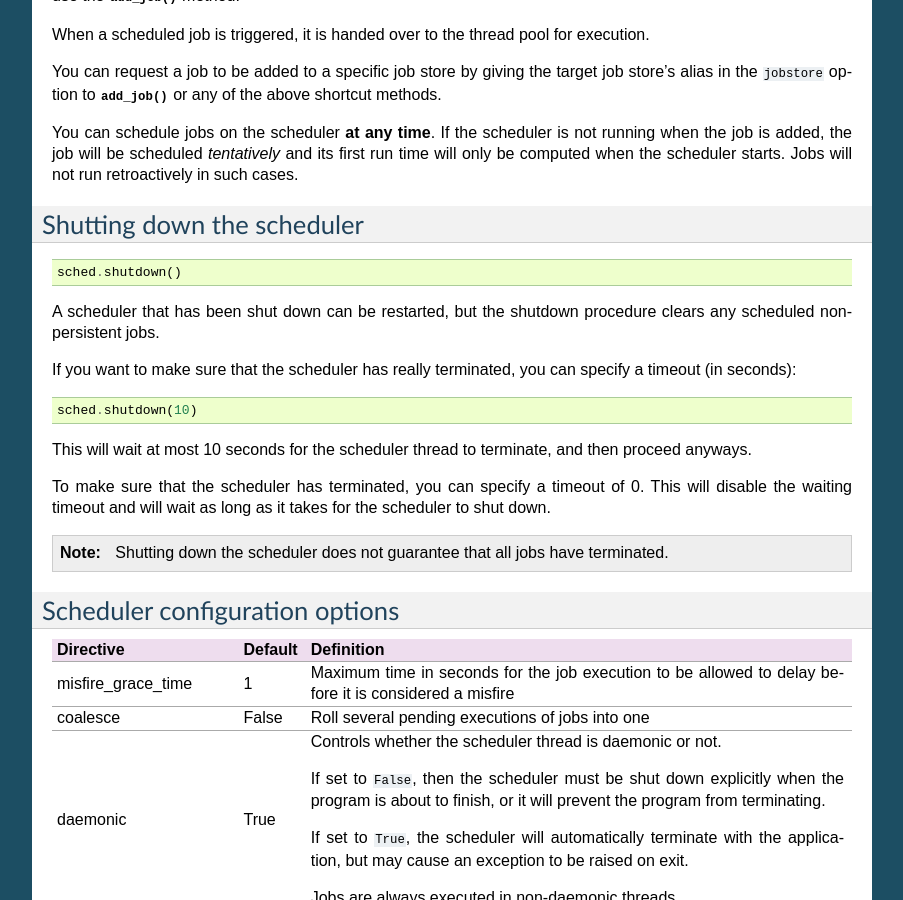
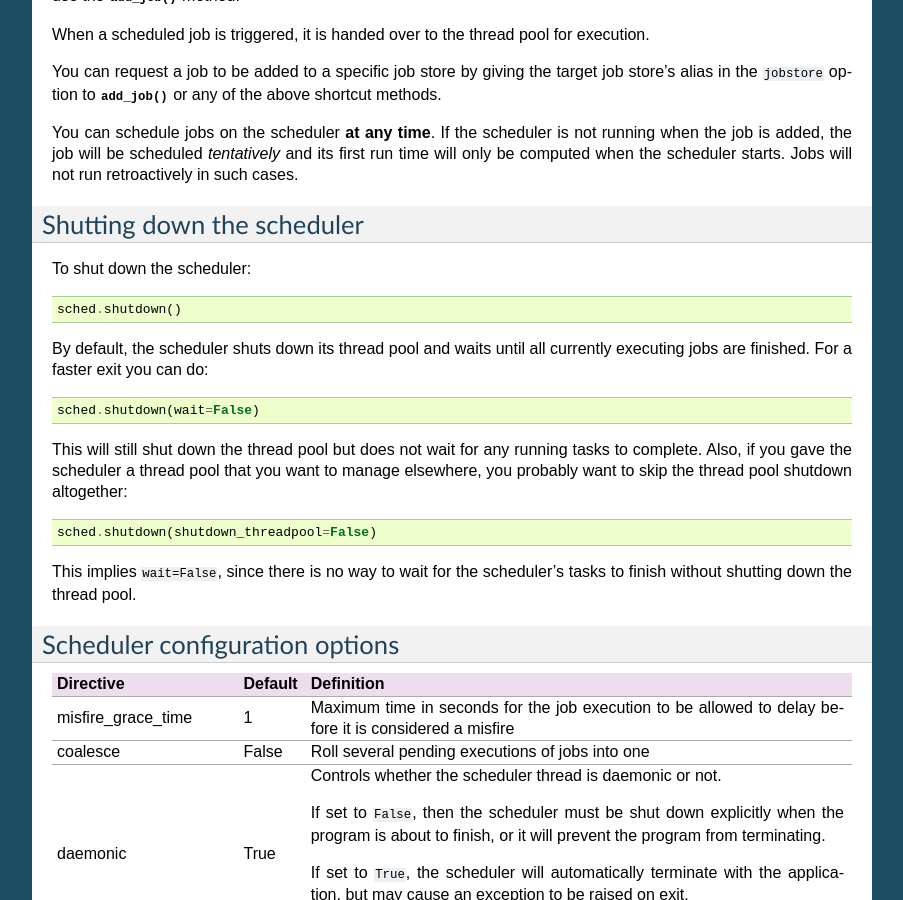
Before and after one commit to agronholm/apscheduler, a Sphinx documentation site: the page built from docs/index.rst, in a window 1280 px wide and 900 px high, scrolled down 1700 px. Shown: the whole window, without its empty margins (198-1101 px from the left). Built offline with Sphinx 7.4.7, drawn with Linux system fonts in a browser that asks for light colours.

Commit message:
Corrected documentation and logging semantics of scheduler startup and shutdown; made shutdown() always wait for the scheduler thread to exit

```diff
--- a/docs/index.rst
+++ b/docs/index.rst
@@ -123,28 +123,24 @@ run retroactively in such cases.
 Shutting down the scheduler
 ---------------------------
 
-::
+To shut down the scheduler::
 
     sched.shutdown()
 
-A scheduler that has been shut down can be restarted, but the shutdown
-procedure clears any scheduled non-persistent jobs.
+By default, the scheduler shuts down its thread pool and waits until all
+currently executing jobs are finished. For a faster exit you can do::
 
-If you want to make sure that the scheduler has really terminated, you
-can specify a timeout (in seconds)::
+    sched.shutdown(wait=False)
 
-    sched.shutdown(10)
+This will still shut down the thread pool but does not wait for any running
+tasks to complete. Also, if you gave the scheduler a thread pool that you want
+to manage elsewhere, you probably want to skip the thread pool shutdown
+altogether::
 
-This will wait at most 10 seconds for the scheduler thread to terminate,
-and then proceed anyways.
+    sched.shutdown(shutdown_threadpool=False)
 
-To make sure that the scheduler has terminated, you can specify
-a timeout of 0. This will disable the waiting timeout and will wait as long as
-it takes for the scheduler to shut down.
-
-.. note::
-	Shutting down the scheduler does not guarantee that all jobs have
-	terminated.
+This implies ``wait=False``, since there is no way to wait for the scheduler's
+tasks to finish without shutting down the thread pool.
 
 
 Scheduler configuration options
--- a/docs/migration.rst
+++ b/docs/migration.rst
@@ -20,6 +20,8 @@ API changes
   universal ``max_runs`` option
 * :meth:`~apscheduler.scheduler.Scheduler.unschedule_func` now raises a
   KeyError if the given function is not scheduled
+* The semantics of :meth:`~apscheduler.scheduler.Scheduler.shutdown`` have
+  changed -- the method no longer accepts a numeric argument, but two booleans;
 
 
 Configuration changes
```
Also changed, not shown: 2 other files.
